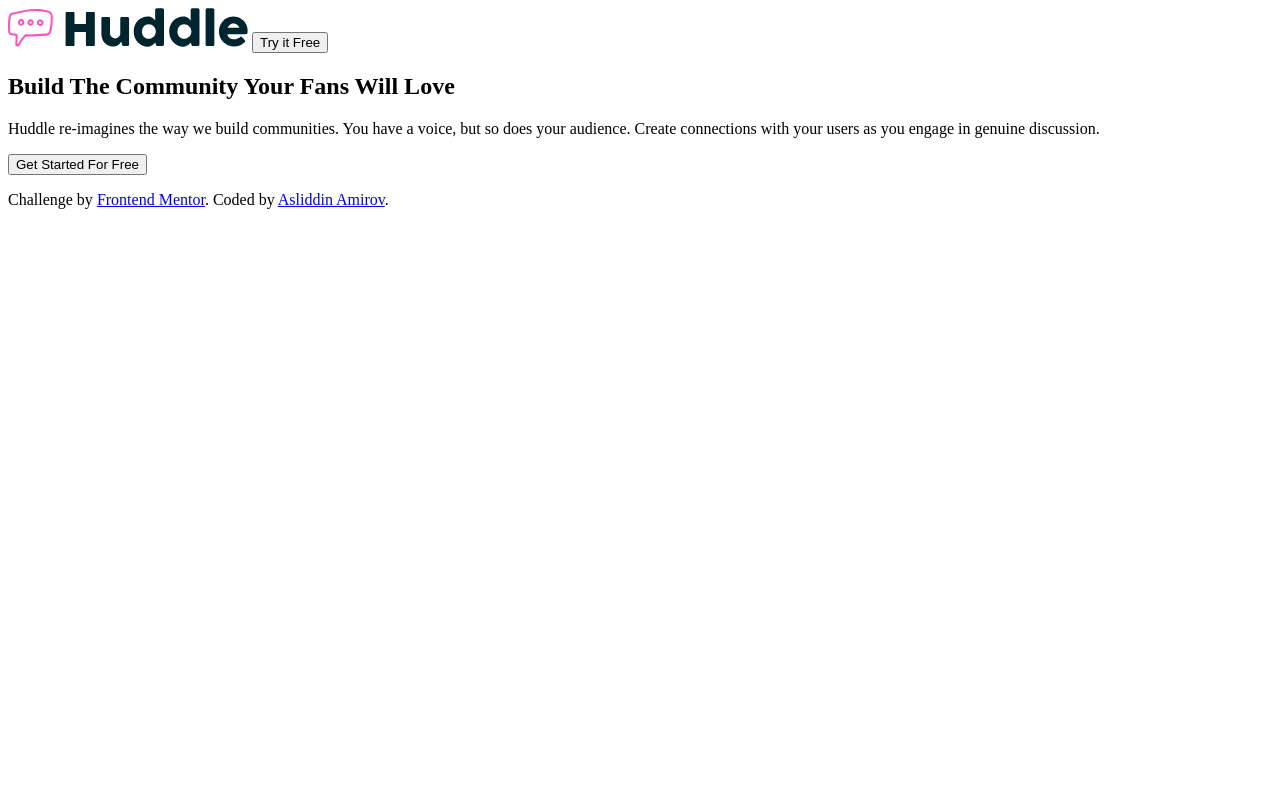
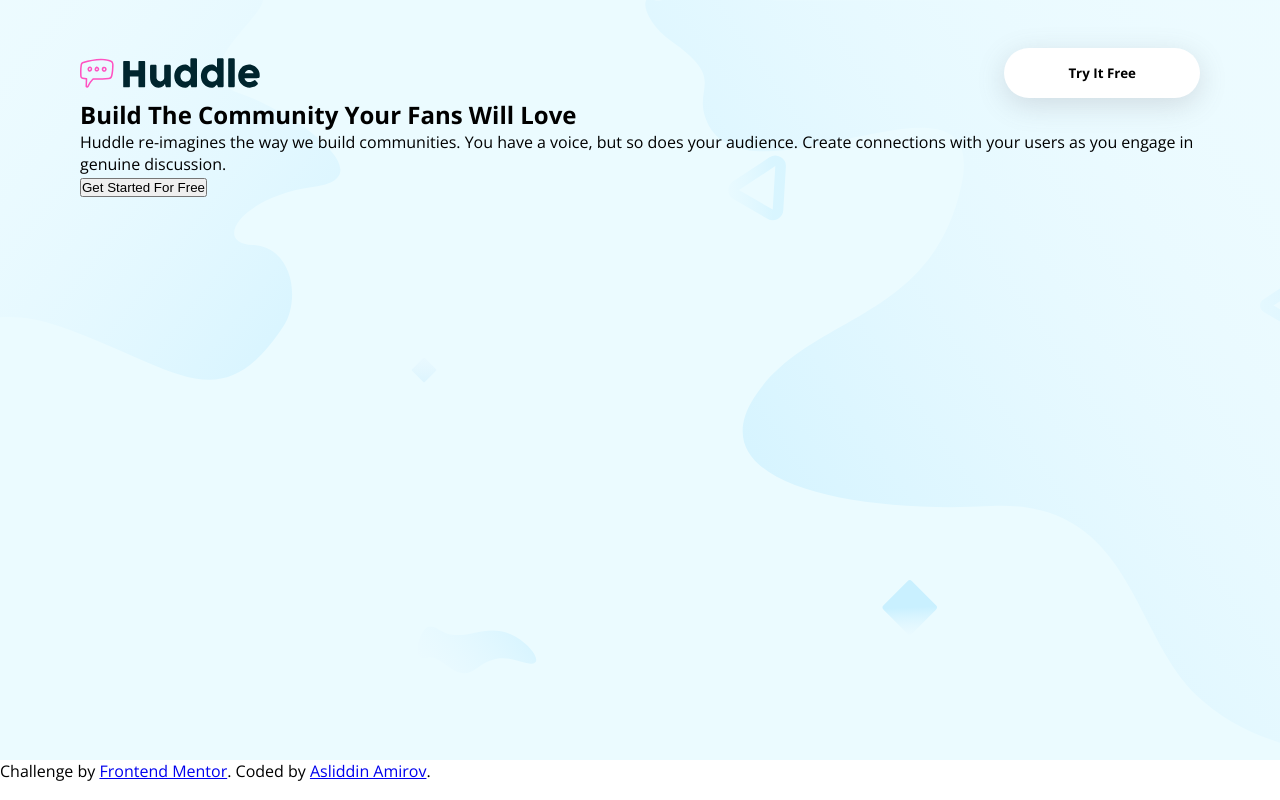
Before and after one commit to asliddinamir/project40-FM, a plain HTML site: page index.html in a window 1280 px wide. Drawn offline with nearby package versions, Linux system fonts and the light colour scheme.

Commit message:
done header part

```diff
--- a/index.html
+++ b/index.html
@@ -5,6 +5,7 @@
   <meta charset="UTF-8">
   <meta name="viewport" content="width=device-width, initial-scale=1.0">
   <link rel="icon" type="image/png" sizes="32x32" href="./images/favicon-32x32.png">
+  <link rel="stylesheet" href="https://cdnjs.cloudflare.com/ajax/libs/font-awesome/6.4.2/css/all.min.css">
   <link rel="stylesheet" href="style.css">
   <title>Frontend Mentor | Huddle landing page with alternating feature blocks</title>
 </head>
@@ -13,8 +14,8 @@
 
   <section class="hero">
     <div class="header">
-      <img src="./images/logo.svg" alt="logo">
-      <button class="headerBtn">Try it Free</button>
+      <img class="logo" src="./images/logo.svg" alt="logo">
+      <button class="headerBtn">Try It Free</button>
     </div>
     <div class="hero_body">
       <div class="hb_info">
--- a/style.css
+++ b/style.css
@@ -0,0 +1,55 @@
+@import url('https://fonts.googleapis.com/css2?family=Open+Sans:wght@400;700&family=Poppins:wght@600&display=swap');
+
+:root {
+    --open_sans: 'Open Sans', sans-serif;
+    --poppins: 'Poppins', sans-serif;
+    --Pink: hsl(322, 100%, 66%);
+    --Very_Pale_Cyan: hsl(193, 100%, 96%);
+    --Very_Dark_Cyan: hsl(192, 100%, 9%);
+    --Grayish_Blue: hsl(208, 11%, 55%);
+}
+
+* {
+    box-sizing: border-box;
+    margin: 0;
+    padding: 0;
+}
+
+body {
+    font-family: var(--open_sans);
+    min-height: 100vh;
+    width: 100vw;
+}
+
+.hero {
+    min-height: 95vh;
+    background: url('./images/bg-hero-desktop.svg') no-repeat center center/cover var(--Very_Pale_Cyan);
+    padding: 3rem 5rem;
+}
+
+.header {
+    display: flex;
+    align-items: center;
+    justify-content: space-between;
+}
+
+.logo {
+    width: 180px;
+}
+
+.headerBtn {
+    background-color: #fff;
+    padding: 1rem 4rem;
+    border-radius: 50px;
+    outline: none;
+    border: none;
+    font-family: inherit;
+    font-weight: 800;
+    box-shadow: rgba(100, 100, 111, 0.2) 0px 7px 29px 0px;
+    cursor: pointer;
+    transition: .3s ease;
+}
+
+.headerBtn:hover {
+    color: var(--Grayish_Blue);
+}
```
